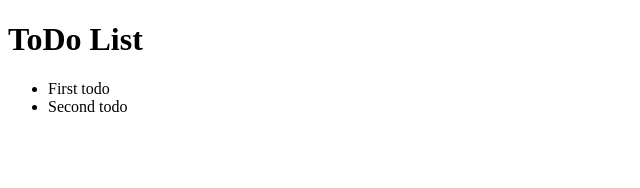
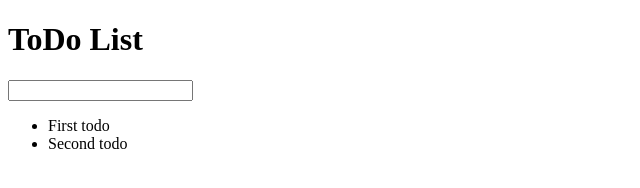
Before and after one commit to drwebmaker/todolist, a website: page public/index.html in a window 1280 px wide. Shown: the whole page, without its empty margins (0-640 px from the left). Drawn offline with nearby package versions, Linux system fonts and the light colour scheme.

Commit message:
add formView

```diff
--- a/app.js
+++ b/app.js
@@ -1,6 +1,9 @@
 var express = require('express');
 var bodyParser = require('body-parser');
 var app = express();
+
+app.use(express.static(__dirname + '/public'));
+app.use(bodyParser.json());
 
 //var todos = [
 //    {
@@ -11,8 +14,6 @@ var app = express();
 //
 //var nextId = 2;
 //
-//app.use(express.static(__dirname + '/public'));
-//app.use(bodyParser.json());
 //
 //app.use(function (req, res, next) {
 //    if(req.url.indexOf("/api") === 0 ||
--- a/public/index.html
+++ b/public/index.html
@@ -8,8 +8,14 @@
     <script src="bower_components/underscore/underscore.js"></script>
     <script src="bower_components/backbone/backbone.js"></script>
 
+    <script type="text/template" id="todo-form-template">
+        <div class="">
+            <input id="new-todo" type="text" name="edit"/>
+        </div>
+    </script>
+
     <script type="text/template" id="todo-list-template">
-        <h1>ToDo List</h1>
+
         <ul></ul>
     </script>
 
@@ -21,7 +27,7 @@
     <script src="scripts/collection/ToDoCollection.js"></script>
     <script src="scripts/view/ToDoListItemView.js"></script>
     <script src="scripts/view/ToDoListView.js"></script>
-    <!--<script src="/scripts/view/BookFormView.js"></script>-->
+    <script src="scripts/view/ToDoFormView.js"></script>
     <!--<script src="/scripts/ToDoApp.js"></script>-->
 
     <script>
@@ -35,17 +41,19 @@
                 }
             ]);
 
-            var view = new ToDoListView({
-                collection: todoList
-            });
+            var listView = new ToDoListView({ collection: todoList }),
+                formView = new ToDoFormView({ collection: todoList });
 
-            view.render();
+            $("body")
+                    .append(formView.render().$el)
+                    .append(listView.render().$el)
 
-            $('body').html(view.$el);
+
         });
 
     </script>
 </head>
 <body>
+<h1>ToDo List</h1>
 </body>
 </html>
--- /dev/null
+++ b/public/scripts/view/ToDoFormView.js
@@ -0,0 +1,24 @@
+var ToDoFormView = Backbone.View.extend({
+    template: _.template($("#todo-form-template").html()),
+
+    events: {
+        "keypress #new-todo":  "createOnEnter",
+        "dblclick .edit": "edit"
+    },
+
+    edit: function() {},
+
+    createOnEnter: function(e) {
+        if (e.keyCode != 13) return;
+        //if (!this.input.val()) return;
+        console.log(this.input);
+        //todoList.create({title: this.input.val()});
+        //this.input.val('');
+    },
+
+    render: function() {
+        this.$el.html(this.template());
+
+        return this;
+    }
+});
```
Also changed, not shown: public/scripts/ToDoApp.js (+0 -9 lines), 1 other file.
